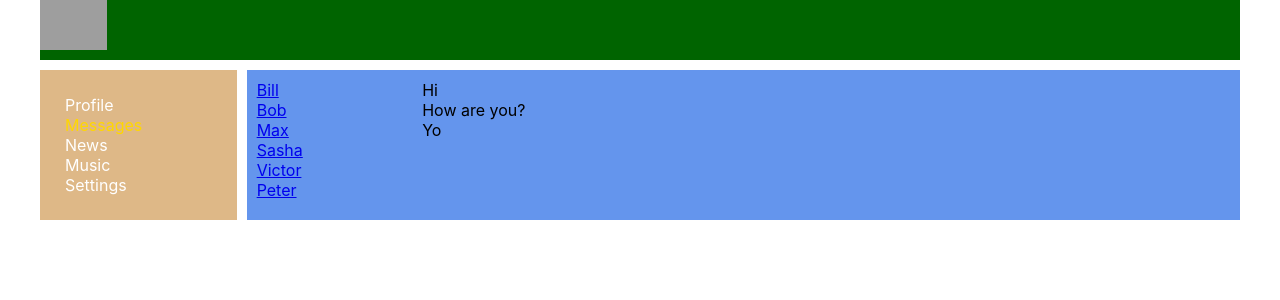
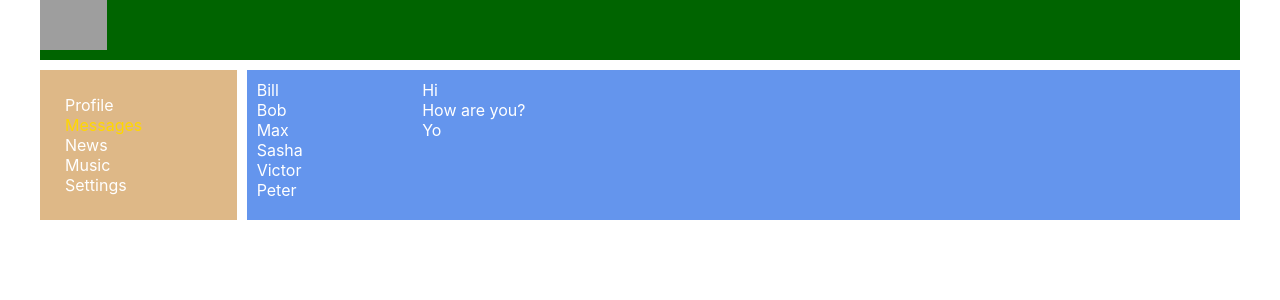
Before and after one commit to Kanstantsin91/samuray-way-incubator, a React (Create React App) app: page /dialogs in a window 1280 px wide. Shown: the top 300 px of the page. Built offline with nearby package versions, Linux system fonts and the light colour scheme; grey boxes are pictures that could not be loaded.

Commit message:
26-28: Refactoring Dialogs component. Transferring all data to index.tsx

```diff
--- a/src/App.tsx
+++ b/src/App.tsx
@@ -8,9 +8,11 @@ import Dialogs from "./components/Dialogs/Dialogs";
 import News from "./components/News/News";
 import Music from "./components/Music/Music";
 import Settings from "./components/Settings/Settings";
+import {AppData} from "./index";
 
 
-const App = () => {
+
+const App:React.FC<AppData> = (props) => {
     return (
         <BrowserRouter>
             <div className='app-wrapper'>
@@ -19,8 +21,8 @@ const App = () => {
                 <div className="app-wrapper-content">
                     <Routes>
                         <Route path="/" element={<Navigate to="/profile" replace/>}/>
-                        <Route path="/profile" element={<Profile/>}/>
-                        <Route path="/dialogs/*" element={<Dialogs/>}/>
+                        <Route path="/profile" element={<Profile postsData={props.postsData}/>}/>
+                        <Route path="/dialogs/*" element={<Dialogs dialogsData={props.dialogsData} messagesData={props.messagesData} />}/>
                         <Route path="/news" element={<News/>}/>
                         <Route path="/music" element={<Music/>}/>
                         <Route path="/settings" element={<Settings/>}/>
@@ -29,6 +31,8 @@ const App = () => {
             </div>
         </BrowserRouter>
     );
+
+
 }
 
 export default App;
--- /dev/null
+++ b/src/components/Dialogs/DialogItem/DialogItem.module.css
@@ -0,0 +1,8 @@
+.active {
+    font-weight: bold;
+}
+
+.dialog a{
+    color: white;
+    text-decoration: none;
+}
--- /dev/null
+++ b/src/components/Dialogs/DialogItem/DialogItem.tsx
@@ -0,0 +1,21 @@
+import classes from "./DialogItem.module.css";
+import {NavLink} from "react-router-dom";
+import React from "react";
+
+type DialogItemPropsType = {
+    id: number
+    name: string
+}
+
+
+const DialogItem = (props: DialogItemPropsType) => {
+    const path = `/dialogs/${props.id}`;
+    return (
+        <div className={classes.dialog}>
+            <NavLink to={path}
+                     className={(navData) => navData.isActive ? classes.active : ''}>{props.name}</NavLink>
+        </div>
+    )
+}
+
+export default DialogItem;
--- a/src/components/Dialogs/Dialogs.module.css
+++ b/src/components/Dialogs/Dialogs.module.css
@@ -7,18 +7,7 @@
     padding: 10px;
 }
 
-.dialogsItems .dialog {
-
-}
-
-.dialogsItems .dialog .active {
-    font-weight: bold;
-}
 
 .messages {
     padding: 10px;
 }
-
-.messages .message {
-
-}
--- a/src/components/Dialogs/Dialogs.tsx
+++ b/src/components/Dialogs/Dialogs.tsx
@@ -1,53 +1,15 @@
 import React from "react";
 import classes from "./Dialogs.module.css";
-import {NavLink} from "react-router-dom";
-
-type DialogItemPropsType = {
-    id: number
-    name: string
-}
+import DialogItem from "./DialogItem/DialogItem";
+import Message from "./Message/Message";
+import {DialogsPageType} from "../../index";
 
 
-const DialogItem = (props: DialogItemPropsType) => {
-    const path = `/dialogs/${props.id}`;
-    return (
-        <div className={classes.dialog}>
-            <NavLink to={path}
-                     className={(navData) => navData.isActive ? classes.active : ''}>{props.name}</NavLink>
-        </div>
-    )
-}
+const Dialogs:React.FC<DialogsPageType> = (props) => {
 
-type MessagePropsType = {
-    message: string
-}
-
-const Message = (props: MessagePropsType) => {
-    return <div className={classes.message}>{props.message}</div>
-}
-
-
-const Dialogs = () => {
-
-    const dialogsData = [
-        {id: 1, name: "Bill"},
-        {id: 2, name: "Bob"},
-        {id: 3, name: "Max"},
-        {id: 4, name: "Sasha"},
-        {id: 5, name: "Victor"},
-        {id: 6, name: "Peter"}
-    ]
-
-    const messagesData = [
-        {id: 1, message: "Hi"},
-        {id: 2, message: "How are you?"},
-        {id: 3, message: "Yo"},
-    ]
-
-
-    const dialogsElements = dialogsData.map(dialog => (
+    const dialogsElements = props.dialogsData.map(dialog => (
         <DialogItem key={dialog.id} id={dialog.id} name={dialog.name}/>));
-    const messagesElements = messagesData.map(message => (<Message key={message.id} message={message.message}/>));
+    const messagesElements = props.messagesData.map(message => (<Message key={message.id} message={message.message}/>));
 
     return (
         <div className={classes.dialogs}>
--- /dev/null
+++ b/src/components/Dialogs/Message/Message.module.css
@@ -0,0 +1,3 @@
+.message {
+    color: white;
+}
--- /dev/null
+++ b/src/components/Dialogs/Message/Message.tsx
@@ -0,0 +1,12 @@
+import classes from "./Message.module.css";
+import React from "react";
+
+type MessagePropsType = {
+    message: string
+}
+
+const Message = (props: MessagePropsType) => {
+    return <div className={classes.message}>{props.message}</div>
+}
+
+export default Message;
--- a/src/components/Profile/MyPosts/MyPosts.tsx
+++ b/src/components/Profile/MyPosts/MyPosts.tsx
@@ -1,19 +1,17 @@
 import React from "react";
 import Post from "./Post/Post";
 import classes from "./MyPosts.module.css";
+import {PostType} from "../../../index";
 
-const MyPosts = () => {
 
-    let postsData = [
-        {id: 1, message: "post1", likesCount: 15},
-        {id: 2, message: "post2", likesCount: 20},
-        {id: 3, message: "post3", likesCount: 0},
-        {id: 4, message: "post4", likesCount: 25},
-    ]
+type MyPostsPropsType = {
+    postsData: Array<PostType>
+}
 
-    const postsElements = postsData.map(post => (
-        <Post key={post.id} message={post.message} likeCount={post.likesCount}/>))
+const MyPosts:React.FC<MyPostsPropsType> = (props) => {
 
+    const postsElements = props.postsData.map(post => (
+        <Post key={post.id} id={post.id} message={post.message} likesCount={post.likesCount}/>))
     return (
         <div className={classes.postsBlock}>
             <h3>My posts</h3>
--- a/src/components/Profile/MyPosts/Post/Post.tsx
+++ b/src/components/Profile/MyPosts/Post/Post.tsx
@@ -1,12 +1,8 @@
 import React from "react";
 import classes from './Post.module.css'
+import {PostType} from "../../../../index";
 
-type PostPropsType = {
-    message: string
-    likeCount: number
-}
-
-const Post = (props: PostPropsType) => {
+const Post: React.FC<PostType> = (props) => {
     return (
         <div className={classes.item}>
             <img
@@ -14,7 +10,7 @@ const Post = (props: PostPropsType) => {
                 alt="avatar"/>
             {props.message}
             <div>
-                <span>{props.likeCount} like</span>
+                <span>{props.likesCount} like</span>
             </div>
         </div>
     )
--- a/src/components/Profile/Profile.tsx
+++ b/src/components/Profile/Profile.tsx
@@ -1,13 +1,13 @@
 import React from "react";
 import MyPosts from "./MyPosts/MyPosts";
 import ProfileInfo from "./ProfileInfo/ProfileInfo";
+import {ProfilePageType} from "../../index";
 
-
-const Profile = () => {
+const Profile:React.FC<ProfilePageType> = (props) => {
     return (
         <div>
             <ProfileInfo/>
-            <MyPosts/>
+            <MyPosts postsData={props.postsData}/>
         </div>
     )
 }
--- a/src/index.tsx
+++ b/src/index.tsx
@@ -4,11 +4,67 @@ import './index.css';
 import App from './App';
 import reportWebVitals from './reportWebVitals';
 
+
+export type PostType = {
+    id: number
+    message: string
+    likesCount: number
+}
+
+export type DialogType = {
+    id: number
+    name: string
+}
+
+export type MessageType = {
+    id: number
+    message: string
+}
+
+export type ProfilePageType = {
+    postsData:Array<PostType>
+}
+
+export type DialogsPageType = {
+    dialogsData: Array<DialogType>
+    messagesData: Array<MessageType>
+}
+
+export type AppData = {
+    postsData: Array<PostType>
+    dialogsData: Array<DialogType>
+    messagesData: Array<MessageType>
+}
+
+
+export const dialogs = [
+    {id: 1, name: "Bill"},
+    {id: 2, name: "Bob"},
+    {id: 3, name: "Max"},
+    {id: 4, name: "Sasha"},
+    {id: 5, name: "Victor"},
+    {id: 6, name: "Peter"}
+]
+
+export const messages = [
+    {id: 1, message: "Hi"},
+    {id: 2, message: "How are you?"},
+    {id: 3, message: "Yo"},
+]
+
+
+export const posts = [
+    {id: 1, message: "post1", likesCount: 25},
+    {id: 2, message: "post2", likesCount: 10},
+    {id: 3, message: "post3", likesCount: 22}
+]
+
+
 ReactDOM.render(
-  <React.StrictMode>
-    <App />
-  </React.StrictMode>,
-  document.getElementById('root')
+    <React.StrictMode>
+        <App postsData={posts} dialogsData={dialogs} messagesData={messages}/>
+    </React.StrictMode>,
+    document.getElementById('root')
 );
 
 // If you want to start measuring performance in your app, pass a function
```
Also changed, not shown: 1 other file (tests, documents, lock files or other folders).
